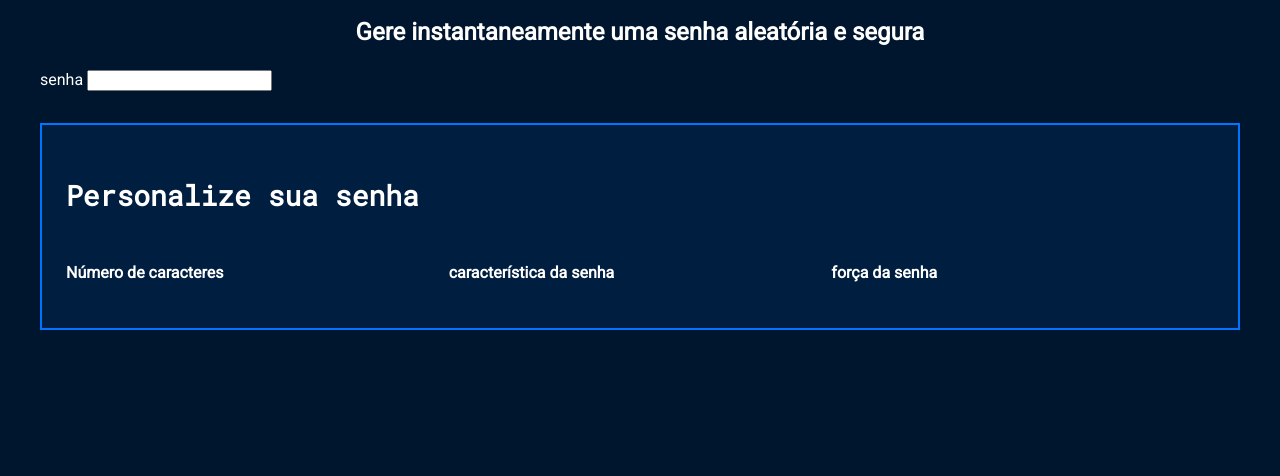
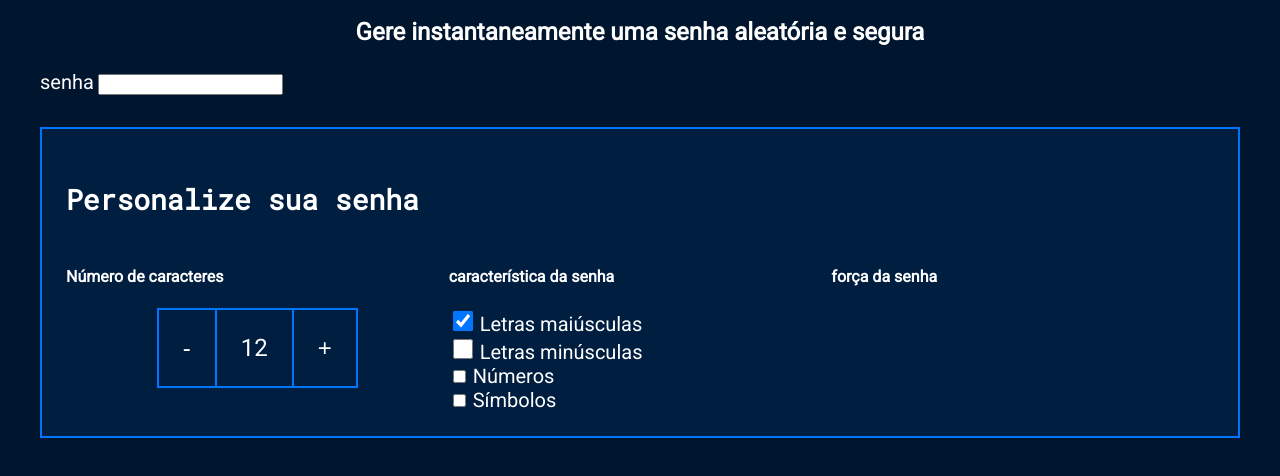
Before and after one commit to joaozada66/gerador-senha-, a plain HTML site: page index.html in a window 1280 px wide. Shown: the part 200-676 px from the top of the page. Drawn offline with Linux system fonts and the light colour scheme.

Commit message:
Add files via upload

```diff
--- a/index.html
+++ b/index.html
@@ -24,9 +24,32 @@
            <div class="parametro-coluna__senha">
              <div class="parametro-senha">
                 <h4 class="parametro-senha__titulo">Número de caracteres</h4>
+                <div class="parametro-senha-botoes">
+                    <button class="parametro-senha__botao">-</button>
+                    <p class="parametro-senha__texto">12</p>
+                    <button class="parametro-senha__botao">+</button>
+                </div>
           </div>
           <div class="parametro-senha">
             <h4 class="parametro-senha__titulo">característica da senha</h4>
+            <div class="paramentro-senha-checkbox">
+                 <input name="maiusculo" type="checkbox" class="checkbox" checked>
+                 <label for="maiusculo">Letras maiúsculas</label>
+            </div>
+            <div class="paramentro-senha-checkbox">
+                <input name="minusculo" type="checkbox" class="checkbox">
+                <label for="minusculo">Letras minúsculas</label>
+            </div>
+            <div class="paramentro-senha-checkbox" class="checkbox">
+                <input name="numero" type="checkbox">
+                <label for="numero">Números</label>
+            </div>
+            <div class="paramentro-senha-checkbox" class="checkbox" >
+                <input name="simbolo" type="checkbox">
+                <label for="simbolo">Símbolos</label>
+
+            </div>
+
       </div>
           <div class="parametro-senha">
             <h4 class="parametro-senha__titulo">força da senha </h4>
--- a/style.css
+++ b/style.css
@@ -67,15 +67,47 @@ body{
     font-size: 28px;
 }
 
+.parametro-coluna__senha{
+    display: flex;
+    flex-direction: column;
+    justify-content: center;
+}
+
 .parametro-senha{
     width: 50%;
     margin: 0 auto;
 }
 
-.parametro-coluna__senha{
+.parametro-senha-botoes{
     display: flex;
-    flex-direction: column;
     justify-content: center;
+}
+
+.parametro-senha__botao{
+    background-color: var(--fundo-texto);
+    color: var(--branco);
+    border: 2px solid var(--borda);
+    padding: 24px;
+    font-size: 24px;
+    cursor: pointer;
+}
+
+.parametro-senha__texto{
+    padding: 24px;
+    border-top: 2px solid var(--borda);
+    border-bottom: 2px solid var(--borda);
+    margin: 0;
+    font-size: 24px;
+}
+
+label{
+    font-size: 20px;
+}
+
+.checkbox{
+    width: 20px;
+    height: 20px;
+    cursor: pointer;
 }
 
 @media screen and (min-width: 768px) {
```
